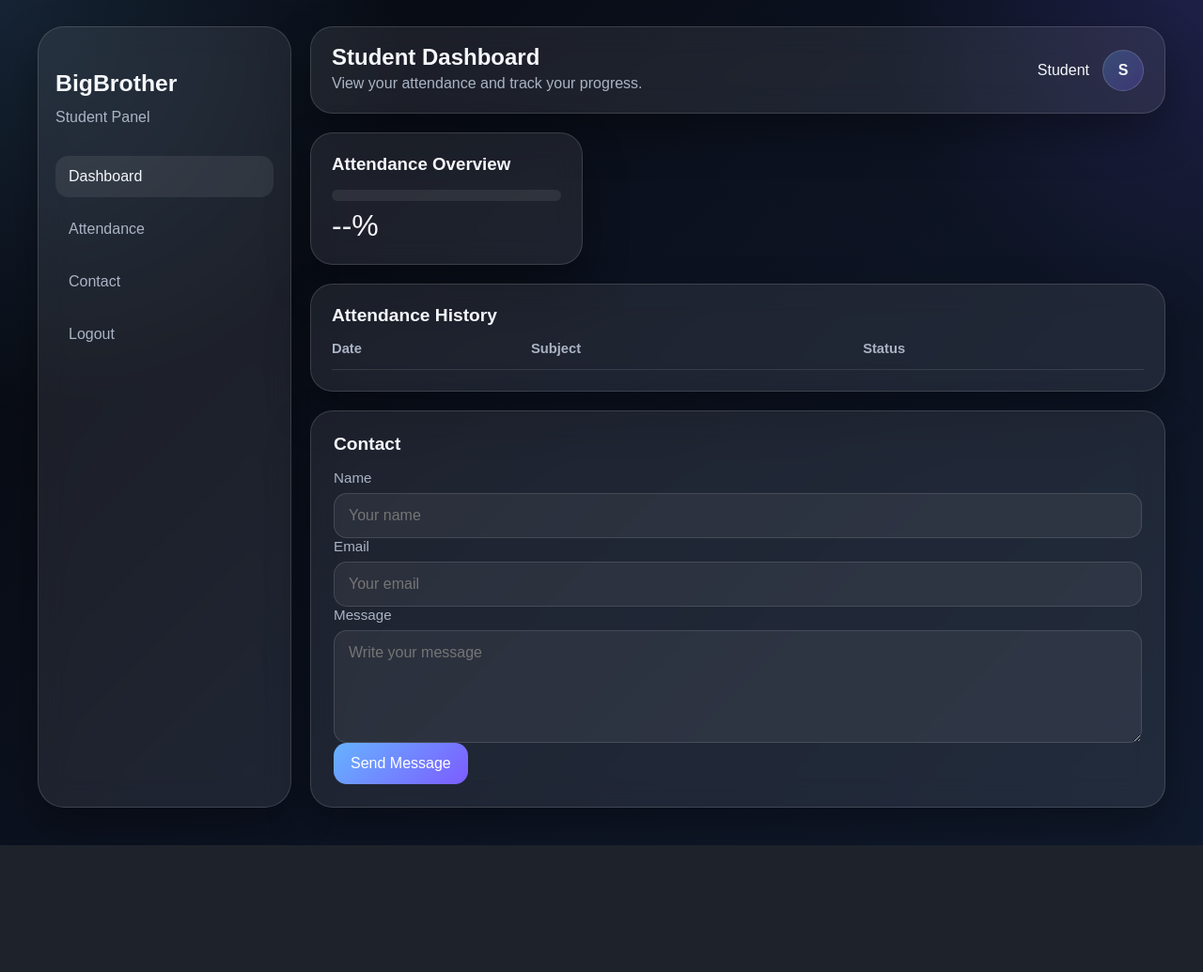
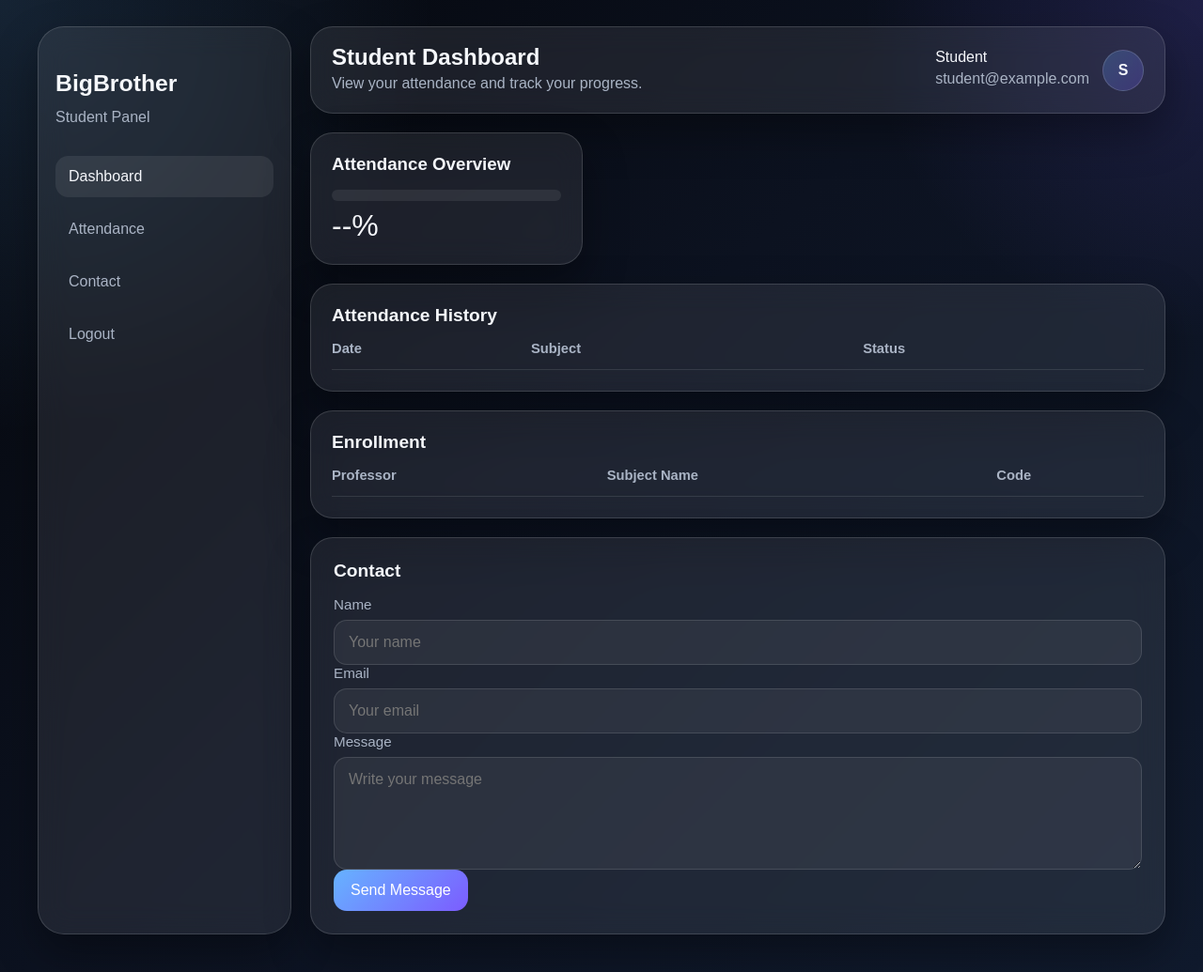
Before and after one commit to 84kilos/BigBrother, a PHP site: page /student/dashboard.php in a window 1280 px wide. Shown: the whole page at 94% size. Before the commit the page ends 900 px from the top, so only its background shows below. Run offline with PHP 8.4, Linux system fonts and the light colour scheme; lists and menus that the app fills with data are empty.

Commit message:
Small change

```diff
--- a/student/dashboard.php
+++ b/student/dashboard.php
@@ -1,5 +1,7 @@
 <?php
 session_start();
+$studentName = $_SESSION['full_name'] ?? 'Student';
+$studentEmail = $_SESSION['email'] ?? 'student@example.com';
 ?>
 <!DOCTYPE html>
 <html lang="en">
@@ -40,7 +42,8 @@ session_start();
 
         <div class="topbar-user">
           <div>
-            <p><?php echo $_SESSION['name'] ?? 'Student'; ?></p>
+            <p><?php echo htmlspecialchars($studentName, ENT_QUOTES, 'UTF-8'); ?></p>
+            <p class="muted"><?php echo htmlspecialchars($studentEmail, ENT_QUOTES, 'UTF-8'); ?></p>
           </div>
           <div class="avatar">S</div>
         </div>
@@ -72,6 +75,27 @@ session_start();
                 <th>Date</th>
                 <th>Subject</th>
                 <th>Status</th>
+              </tr>
+            </thead>
+
+            <tbody id="attendanceTable">
+              <!-- Backend data goes here -->
+            </tbody>
+          </table>
+        </div>
+
+        <!-- Enrollment Table -->
+        <div class="table-wrap" id="enrollmentSection">
+          <div class="card-header">
+            <h3>Enrollment</h3>
+          </div>
+
+          <table>
+            <thead>
+              <tr>
+                <th>Professor</th>
+                <th>Subject Name</th>
+                <th>Code</th>
               </tr>
             </thead>
 
```
